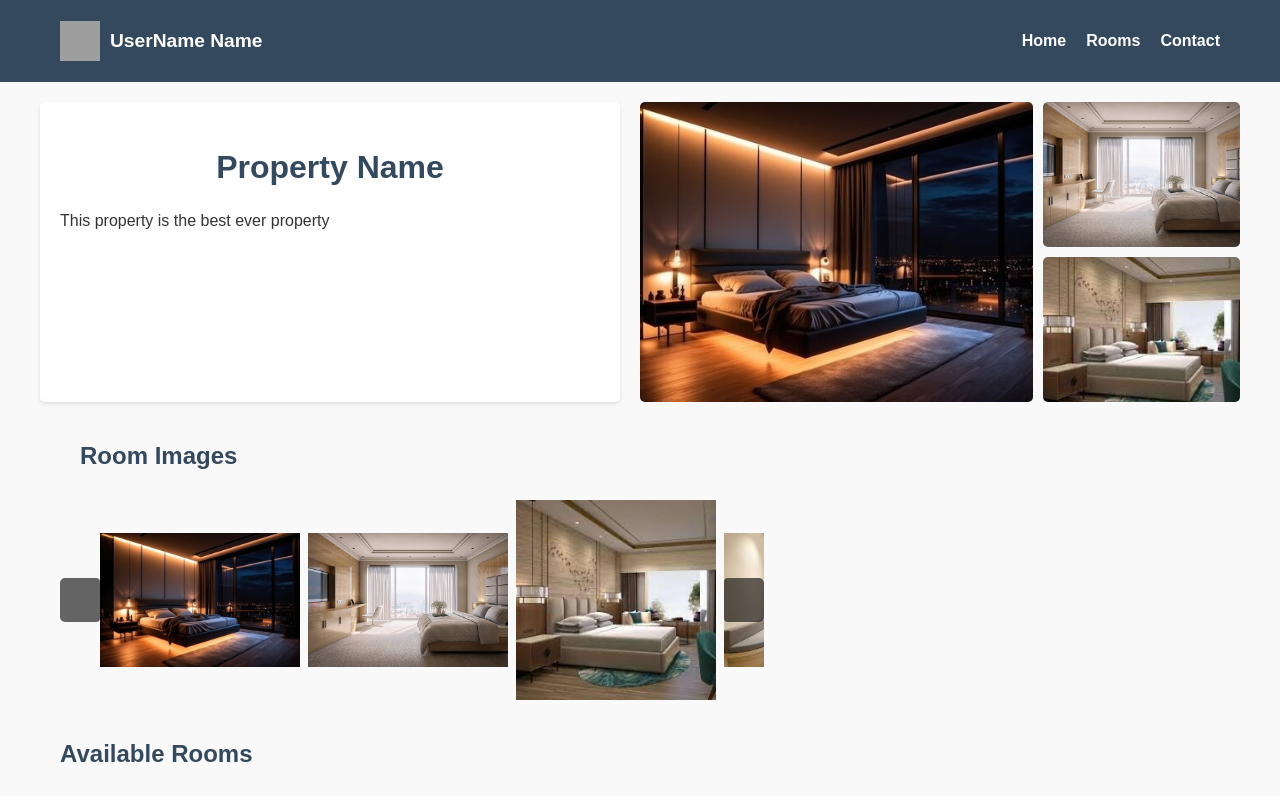
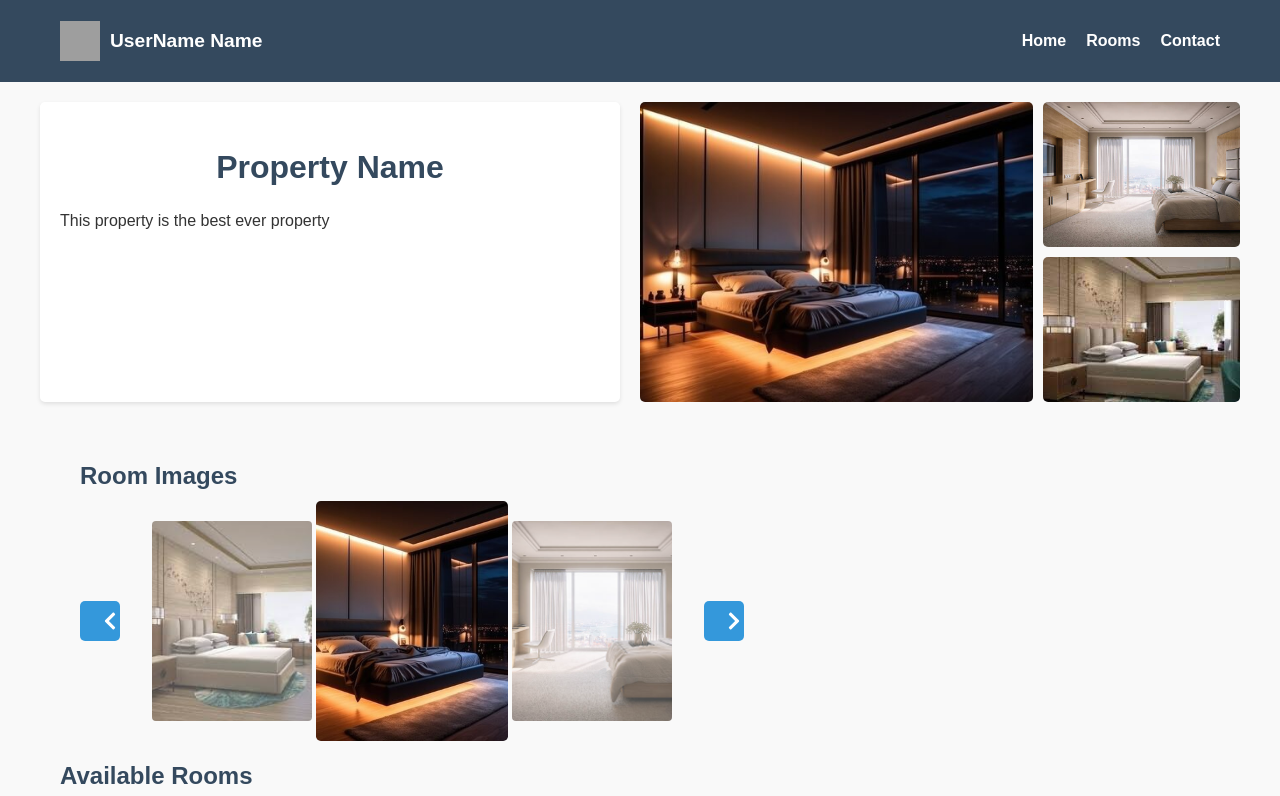
Before and after one commit to Fraol-D/RentalInsight, a React (Vite) app: page / in a window 1280 px wide. Shown: the top 796 px of the page. Built offline with nearby package versions, Linux system fonts and the light colour scheme; grey boxes are pictures that could not be loaded.

Commit message:
made the first carousel like the design

```diff
--- a/src/components/RoomCarousel.jsx
+++ b/src/components/RoomCarousel.jsx
@@ -5,13 +5,34 @@ import RoomDetails from './RoomDetails';
 import '../styles/RoomCarousel.css';
 
 const RoomCarousel = ({ title, images, rooms, isRoomCarousel }) => {
+  const [currentIndex, setCurrentIndex] = useState(0);
   const [selectedRoom, setSelectedRoom] = useState(null);
   const items = images || rooms;
 
   const handleScroll = (direction) => {
-    const container = document.querySelector(`.row__posters${!isRoomCarousel ? '--small' : ''}`);
-    const scrollAmount = direction === 'left' ? -200 : 200;
-    container.scrollBy({ left: scrollAmount, behavior: 'smooth' });
+    if (!isRoomCarousel) {
+      setCurrentIndex(prevIndex => {
+        if (direction === 'left') {
+          return prevIndex === 0 ? items.length - 1 : prevIndex - 1;
+        } else {
+          return prevIndex === items.length - 1 ? 0 : prevIndex + 1;
+        }
+      });
+    } else {
+      const container = document.querySelector('.row__posters');
+      const scrollAmount = direction === 'left' ? -200 : 200;
+      container.scrollBy({ left: scrollAmount, behavior: 'smooth' });
+    }
+  };
+
+  const getImageClass = (index) => {
+    if (!isRoomCarousel) {
+      if (index === currentIndex) return 'row__posterLarge active';
+      if (index === (currentIndex - 1 + items.length) % items.length) return 'row__posterLarge prev';
+      if (index === (currentIndex + 1) % items.length) return 'row__posterLarge next';
+      return 'row__posterLarge hidden';
+    }
+    return 'row__poster';
   };
 
   const handleImageClick = (item) => {
@@ -74,7 +95,7 @@ const RoomCarousel = ({ title, images, rooms, isRoomCarousel }) => {
               key={index}
               src={isRoomCarousel ? item.image : item}
               alt={isRoomCarousel ? item.name : `Room view ${index + 1}`}
-              className={`row__poster ${!isRoomCarousel && "row__posterLarge"}`}
+              className={getImageClass(index)}
               onClick={() => handleImageClick(item)}
             />
           ))}
--- a/src/styles/RoomCarousel.css
+++ b/src/styles/RoomCarousel.css
@@ -9,6 +9,87 @@
 .row--small {
   width: 60%;
   margin-left: 20px;
+  position: relative;
+  height: 300px;
+  display: flex;
+  flex-direction: column;
+}
+
+.row--small .carousel-container {
+  flex: 1;
+  position: relative;
+  display: flex;
+  align-items: center;
+  justify-content: center;
+  overflow: hidden;
+}
+
+.row--small .row__posters--small {
+  position: relative;
+  width: 100%;
+  height: 100%;
+  display: flex;
+  align-items: center;
+  justify-content: center;
+}
+
+.row--small .row__posterLarge {
+  position: absolute;
+  height: 200px;
+  width: 160px;
+  transition: all 0.3s ease;
+  border-radius: 4px;
+  object-fit: cover;
+}
+
+.row--small .row__posterLarge.active {
+  transform: translateX(0) scale(1.2);
+  z-index: 3;
+  opacity: 1;
+}
+
+.row--small .row__posterLarge.prev {
+  transform: translateX(-180px);
+  z-index: 2;
+  opacity: 0.7;
+}
+
+.row--small .row__posterLarge.next {
+  transform: translateX(180px);
+  z-index: 2;
+  opacity: 0.7;
+}
+
+.row--small .row__posterLarge.hidden {
+  opacity: 0;
+  pointer-events: none;
+  z-index: 1;
+}
+
+.row--small .scroll-buttons {
+  position: absolute;
+  width: 100%;
+  padding: 0 20px;
+  display: flex;
+  justify-content: space-between;
+  align-items: center;
+  pointer-events: none;
+}
+
+.row--small .scroll-button {
+  width: 40px;
+  height: 40px;
+  pointer-events: auto;
+  z-index: 4;
+}
+
+.row--small .scroll-button:hover {
+  background: rgba(0, 0, 0, 0.8);
+}
+
+.row--small .scroll-icon {
+  color: white;
+  font-size: 20px;
 }
 
 .row h2 {
@@ -16,53 +97,6 @@
   font-size: 1.5rem;
   text-align: left;
   padding-left: 20px;
-}
-
-.carousel-container {
-  position: relative;
-  display: flex;
-  align-items: center;
-}
-
-.scroll-buttons {
-  position: absolute;
-  width: 100%;
-  display: flex;
-  justify-content: space-between;
-  pointer-events: none;
-  z-index: 10;
-}
-
-.scroll-button {
-  background: rgba(0, 0, 0, 0.6);
-  border: none;
-  width: 40px;
-  height: 100%;
-  display: flex;
-  align-items: center;
-  justify-content: center;
-  cursor: pointer;
-  pointer-events: auto;
-  transition: background-color 0.3s ease;
-}
-
-.scroll-button:hover {
-  background-color: rgba(0, 0, 0, 0.8);
-}
-
-.scroll-icon {
-  color: white;
-  font-size: 24px;
-}
-
-.scroll-button.left {
-  border-top-right-radius: 4px;
-  border-bottom-right-radius: 4px;
-}
-
-.scroll-button.right {
-  border-top-left-radius: 4px;
-  border-bottom-left-radius: 4px;
 }
 
 .row__posters {
```
